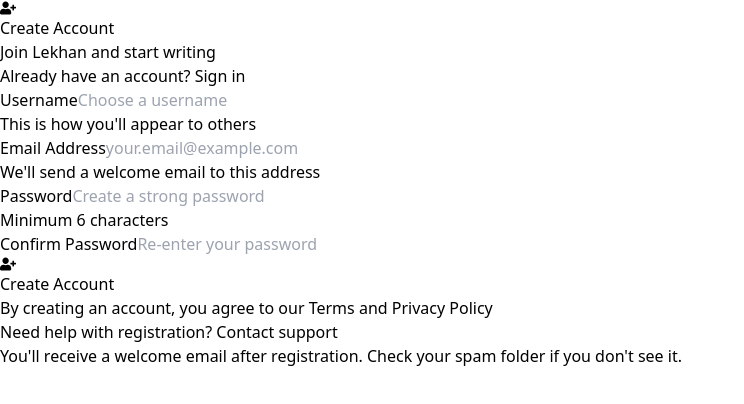
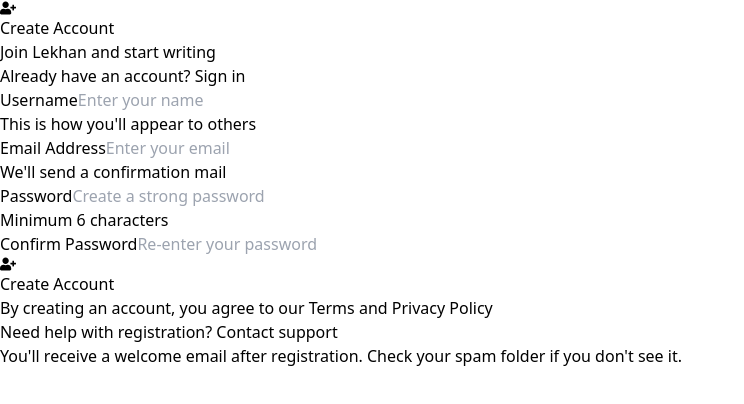
Before and after one commit to amankumar8084-web/notes-app, a React app in the folder frontend/: page /login in a window 1280 px wide. Both pictures are taken after a click on the button "Sign up". Shown: the top 404 px of the page, without its empty margins (0-744 px from the left). Built offline with nearby package versions, Linux system fonts and the light colour scheme; the HTML template or start-up script is replaced by a standard one.

Commit message:
changes in login.jsx

```diff
--- a/frontend/src/pages/Login.jsx
+++ b/frontend/src/pages/Login.jsx
@@ -62,10 +62,10 @@
       const emailjsModule = await import('@emailjs/browser');
       const emailjs = emailjsModule.default || emailjsModule;
 
-      // Initialize with your public key
+
       emailjs.init('Mjrt59vo5ZEcSa_k_');
 
-      // Send the welcome email
+
       const response = await emailjs.send(
         'service_6b4x16e',
         'template_ra6l6ec',
@@ -78,11 +78,11 @@
         }
       );
 
-      console.log('✅ Welcome email sent successfully!', response);
+      console.log(' Welcome email sent successfully!', response);
       return { success: true };
 
     } catch (error) {
-      console.error('❌ Email sending error:', error);
+      console.error(' Email sending error:', error);
       return {
         success: false,
         error: error.text || error.message || 'Failed to send email'
@@ -105,7 +105,7 @@
       let result;
 
       if (isLogin) {
-        // LOGIN FLOW
+
         result = await login(formData.email, formData.password);
 
         if (result.success) {
@@ -114,10 +114,10 @@
           setError(result.error);
         }
       } else {
-        // REGISTRATION FLOW WITH EMAIL
-        console.log('🚀 Starting registration process...');
 
-        // 1. Register user in backend
+        console.log(' Starting registration process...');
+
+
         result = await register(formData.email, formData.password, formData.username);
 
         console.log('Registration result:', result);
@@ -128,7 +128,7 @@
           return;
         }
 
-        console.log('✅ Registration successful');
+        console.log(' Registration successful');
         setSuccess('Account created successfully! Sending welcome email...');
 
         // 2. Send welcome email (non-blocking)
@@ -146,7 +146,7 @@
             console.error('Email error:', err);
           });
 
-        // 3. Try auto login after registration
+
         try {
           const loginResult = await login(formData.email, formData.password);
 
@@ -203,7 +203,7 @@
             )}
           </div>
           <h2 className="text-3xl font-extrabold text-gray-900">
-            {isLogin ? 'Welcome Back' : 'Create Account'}
+            {isLogin ? 'Welcome' : 'Create Account'}
           </h2>
           <p className="mt-2 text-gray-600">
             {isLogin ? 'Sign in to your account' : 'Join Lekhan and start writing'}
@@ -252,7 +252,7 @@
                 </div>
               )}
 
-              {/* Username Field (Only for Registration) */}
+              {/* Username  */}
               {!isLogin && (
                 <div>
                   <label htmlFor="username" className="block text-sm font-medium text-gray-700 mb-2">
@@ -267,7 +267,7 @@
                     value={formData.username}
                     onChange={handleChange}
                     className="w-full px-4 py-3 border border-gray-300 rounded-lg shadow-sm placeholder-gray-400 focus:ring-2 focus:ring-blue-500 focus:border-blue-500 transition duration-150 ease-in-out"
-                    placeholder="Choose a username"
+                    placeholder="Enter your name"
                     minLength="3"
                     maxLength="30"
                   />
@@ -277,7 +277,7 @@
                 </div>
               )}
 
-              {/* Email Field */}
+              {/* Email  */}
               <div>
                 <label htmlFor="email" className="block text-sm font-medium text-gray-700 mb-2">
                   Email Address
@@ -291,11 +291,11 @@
                   value={formData.email}
                   onChange={handleChange}
                   className="w-full px-4 py-3 border border-gray-300 rounded-lg shadow-sm placeholder-gray-400 focus:ring-2 focus:ring-blue-500 focus:border-blue-500 transition duration-150 ease-in-out"
-                  placeholder="your.email@example.com"
+                  placeholder="Enter your email"
                 />
                 {!isLogin && (
                   <p className="mt-1 text-xs text-gray-500">
-                    We'll send a welcome email to this address
+                    We'll send a confirmation mail
                   </p>
                 )}
               </div>
@@ -324,7 +324,7 @@
                 )}
               </div>
 
-              {/* Confirm Password Field (Only for Registration) */}
+              {/* Confirm Password */}
               {!isLogin && (
                 <div>
                   <label htmlFor="confirmPassword" className="block text-sm font-medium text-gray-700 mb-2">
@@ -394,7 +394,7 @@
             <div className="text-center">
               <p className="text-sm text-gray-600">
                 {isLogin ? 'Need help signing in? ' : 'Need help with registration? '}
-                <a href="mailto:support@lekhan.com" className="font-medium text-blue-600 hover:text-blue-500">
+                <a href="amankumar8084227421@gmail.com" className="font-medium text-blue-600 hover:text-blue-500">
                   Contact support
                 </a>
               </p>
```
